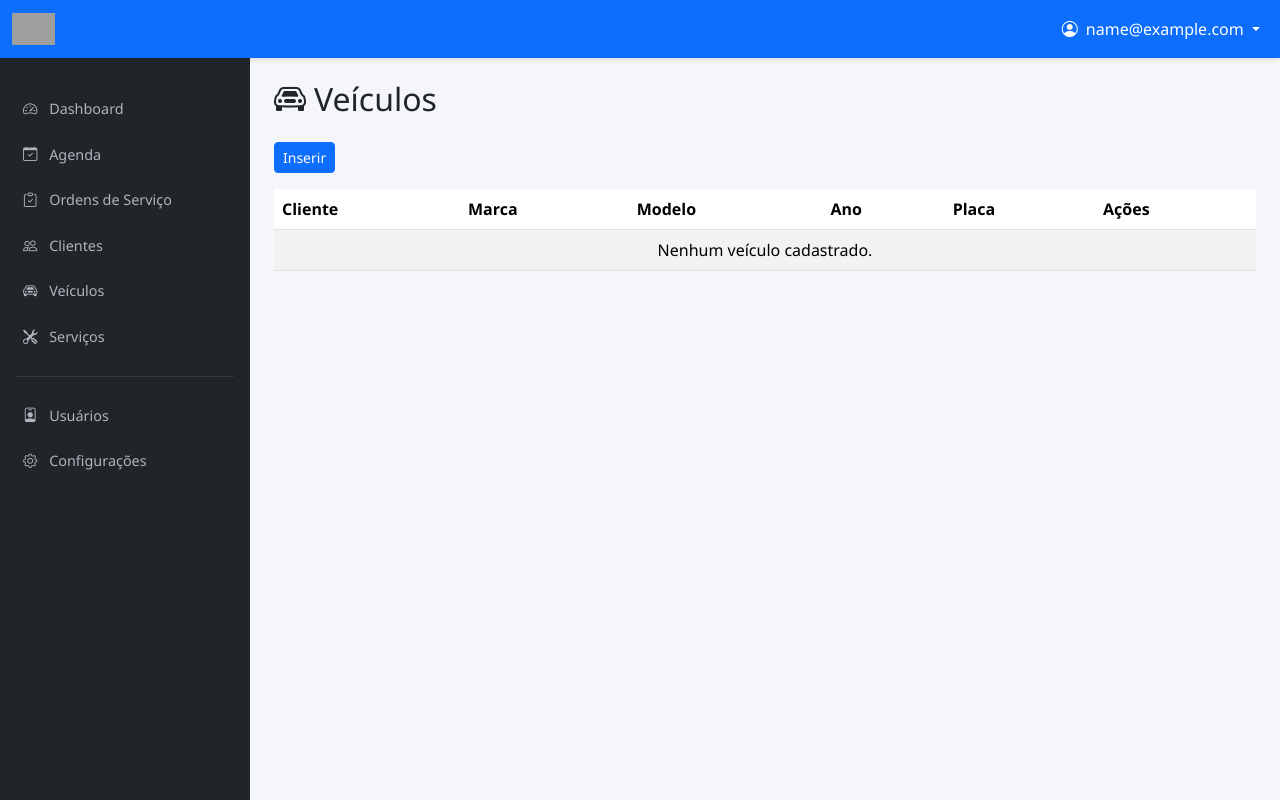
After one commit to JeffersonBSena/lavUP, a Django app: page /veiculos/ in a window 1280 px wide. The commit adds this page. Run offline with Django 4.2, Linux system fonts and the light colour scheme; the visitor is signed in with stand-in values (Sample User, id 1); grey boxes are pictures that could not be loaded.

Commit message:
desmembro

```diff
--- a/lavup/templates/partials/sidebar.html
+++ b/lavup/templates/partials/sidebar.html
@@ -1,30 +1,30 @@
 <aside class="sidebar bg-dark text-white">
   <nav class="nav flex-column pt-3">
-    <a class="nav-link sidebar-link" href="#dashboard">
+    <a class="nav-link sidebar-link" href="{% url 'dashboard' %}">
       <i class="bi bi-speedometer2 me-2"></i> Dashboard
     </a>
-    <a class="nav-link sidebar-link" href="#agenda">
+    <a class="nav-link sidebar-link" href="{% url 'agenda' %}">
       <i class="bi bi-calendar-check me-2"></i> Agenda
     </a>
     <a class="nav-link sidebar-link" href="#os">
       <i class="bi bi-clipboard-check me-2"></i> Ordens de Serviço
     </a>
-    <a class="nav-link sidebar-link" href="#clientes">
+    <a class="nav-link sidebar-link" href="{% url 'clientes' %}">
       <i class="bi bi-people me-2"></i> Clientes
     </a>
-    <a class="nav-link sidebar-link" href="#veiculos">
+    <a class="nav-link sidebar-link" href="{% url 'veiculos' %}">
       <i class="bi bi-car-front me-2"></i> Veículos
     </a>
-    <a class="nav-link sidebar-link" href="#servicos">
+    <a class="nav-link sidebar-link" href="{% url 'servicos' %}">
       <i class="bi bi-tools me-2"></i> Serviços
     </a>
 
     <hr class="mx-3 border-secondary">
 
-    <a class="nav-link sidebar-link" href="#usuarios">
+    <a class="nav-link sidebar-link" href="{% url 'usuarios' %}">
       <i class="bi bi-person-badge me-2"></i> Usuários
     </a>
-    <a class="nav-link sidebar-link" href="#configuracoes">
+    <a class="nav-link sidebar-link" href="{% url 'configuracoes' %}">
       <i class="bi bi-gear me-2"></i> Configurações
     </a>
   </nav>
--- /dev/null
+++ b/lavup/templates/veiculos.html
@@ -0,0 +1,47 @@
+{% extends 'base.html' %}
+
+{% block title %}Veículos - {{ APP_NAME }}{% endblock %}
+
+{% block content %}
+
+<div id="veiculos" class="mb-5">
+  <h2 class="mb-4"><i class="bi bi-car-front me-2"></i>Veículos</h2>
+  <div class="mb-3">
+    <button class="btn btn-primary btn-sm">Inserir</button>
+  </div>
+  <div class="table-responsive">
+    <table class="table table-striped">
+      <thead>
+        <tr>
+          <th>Cliente</th>
+          <th>Marca</th>
+          <th>Modelo</th>
+          <th>Ano</th>
+          <th>Placa</th>
+          <th>Ações</th>
+        </tr>
+      </thead>
+      <tbody>
+        {% for veiculo in veiculos %}
+        <tr>
+          <td>{{ veiculo.cliente.nome }}</td>
+          <td>{{ veiculo.marca }}</td>
+          <td>{{ veiculo.modelo }}</td>
+          <td>{{ veiculo.ano }}</td>
+          <td>{{ veiculo.placa }}</td>
+          <td>
+            <button class="btn btn-warning btn-sm" data-id="{{ veiculo.id }}">Editar</button>
+            <button class="btn btn-danger btn-sm" data-id="{{ veiculo.id }}">Deletar</button>
+          </td>
+        </tr>
+        {% empty %}
+        <tr>
+          <td colspan="6" class="text-center">Nenhum veículo cadastrado.</td>
+        </tr>
+        {% endfor %}
+      </tbody>
+    </table>
+  </div>
+</div>
+
+{% endblock %}
--- a/lavup/urls.py
+++ b/lavup/urls.py
@@ -3,6 +3,7 @@ from django.urls import path
 from django.contrib.auth.decorators import login_required
 
 from lavup.views.auth import login_identify, login_verify, logout_view, dashboard
+from lavup.views.crud import agenda, clientes, veiculos, servicos, usuarios, configuracoes
 
 urlpatterns = [
     path('admin/', admin.site.urls),
@@ -15,4 +16,10 @@ urlpatterns = [
 
     # App
     path('dashboard/', login_required(dashboard, login_url='login'), name='dashboard'),
+    path('agenda/', login_required(agenda, login_url='login'), name='agenda'),
+    path('clientes/', login_required(clientes, login_url='login'), name='clientes'),
+    path('veiculos/', login_required(veiculos, login_url='login'), name='veiculos'),
+    path('servicos/', login_required(servicos, login_url='login'), name='servicos'),
+    path('usuarios/', login_required(usuarios, login_url='login'), name='usuarios'),
+    path('configuracoes/', login_required(configuracoes, login_url='login'), name='configuracoes'),
 ]
--- /dev/null
+++ b/lavup/views/crud.py
@@ -0,0 +1,31 @@
+from django.shortcuts import render
+
+
+def agenda(request):
+    """Página de agendamentos."""
+    return render(request, 'agenda.html')
+
+
+def clientes(request):
+    """Página de clientes."""
+    return render(request, 'clientes.html')
+
+
+def veiculos(request):
+    """Página de veículos."""
+    return render(request, 'veiculos.html')
+
+
+def servicos(request):
+    """Página de serviços."""
+    return render(request, 'servicos.html')
+
+
+def usuarios(request):
+    """Página de usuários."""
+    return render(request, 'usuarios.html')
+
+
+def configuracoes(request):
+    """Página de configurações."""
+    return render(request, 'configuracoes.html')
```
Also changed, not shown: lavup/templates/agenda.html (added, +50 -0 lines), lavup/templates/clientes.html (added, +31 -0 lines), lavup/templates/configuracoes.html (added, +13 -0 lines), lavup/templates/dashboard.html (+0 -168 lines), lavup/templates/servicos.html (added, +30 -0 lines), lavup/templates/usuarios.html (added, +27 -0 lines), lavup/migrations/0001_initial.py, 1 other file.
